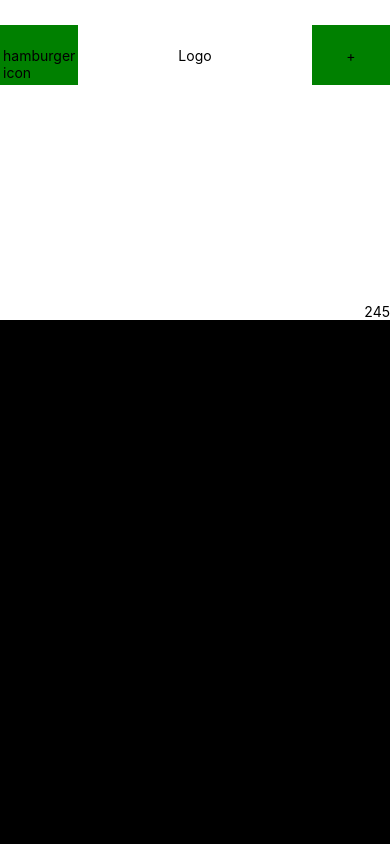
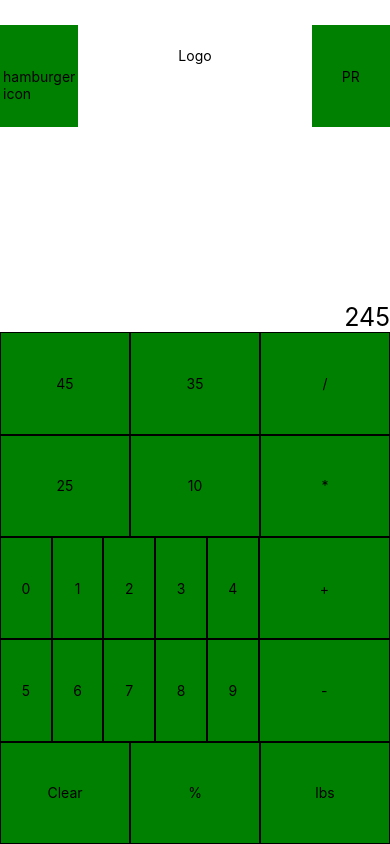
Before and after one commit to dshrops1/Liftulator, a React Native app: screen / in a window 390 px wide. Built offline with nearby package versions, Linux system fonts and the light colour scheme.

Commit message:
implemented first round of basic ui without functionality, needs to be refactored and formatted

```diff
--- a/App.js
+++ b/App.js
@@ -1,43 +1,308 @@
 import React from 'react';
-import { StyleSheet, Text, View, Button , Alert, TouchableOpacity} from 'react-native';
+import { StyleSheet, Text, View,  Alert, TouchableOpacity} from 'react-native';
 
 export default class App extends React.Component {
   render() {
     return (
 
+    // Top container for calculator veiw
     <View style={styles.topContainer}>
 
         {/*this is our nav bar basically*/}
-      <View style={styles.container}>
+      <View style={styles.navContainer}>
+
+          {/*hamburger button will change the view to a navigation pane*/}
           <TouchableOpacity
               style={styles.navButtons}
               onPress={()=> Alert.alert("this is navigation")}
           >
               <Text> hamburger icon </Text>
+
           </TouchableOpacity>
 
+          {/*here is were our logo will go */}
           <View style={styles.logoContainer}>
 
           <Text style={styles.logoSpace}>Logo</Text>
 
           </View>
 
+            {/*allows user to quickly add new PR to common lift maybe using some sort of alert with inputs*/}
           <TouchableOpacity
               style={styles.navButtons}
               onPress={()=> Alert.alert("this is adding new PR")}
           >
-              <Text> + </Text>
+              <Text> PR </Text>
           </TouchableOpacity>
       </View>
 
         {/*this is where numbers are calculated*/}
-        <View style={styles.testText}>
-             <Text>245</Text>
+        <View style={styles.calculateArea}>
+                {/*use state value inside of text thus a calculated value*/}
+                {/*maybe add style so numbers are bigger and bold*/}
+             <Text style={styles.numberStyle}>245</Text>
         </View>
 
-        <View style={styles.calculatorButtons}>
+
+        {/*this is the flex container for all the main calculator buttons*/}
+        <View style={styles.calculatorButtonsFlex}>
+
+            {/*45lbs or 25kgs*/}
+            <TouchableOpacity
+                style={styles.calcButtonsMain}
+                onPress={()=> Alert.alert("this is either 45 or 25kg")}
+            >
+                {/*text will also be based of state thus a calculated value*/}
+                <Text>
+                    45
+                </Text>
+            </TouchableOpacity>
+
+            {/*35lbs or 20kgs */}
+            <TouchableOpacity
+                style={styles.calcButtonsMain}
+                onPress={()=> Alert.alert("this is either 35lbs or 20kg")}
+            >
+                <Text>
+                    35
+                </Text>
+
+            </TouchableOpacity>
+
+            {/*division */}
+            <TouchableOpacity
+                style={styles.calcButtonsMain}
+                onPress={()=> Alert.alert("will divide calculated value by value typed after")}
+            >
+                <Text>
+                    /
+                </Text>
+
+            </TouchableOpacity>
+
+
 
         </View>
+
+
+        {/*second row of main buttons*/}
+        <View style={styles.calculatorButtonsFlex}>
+
+            {/*25lbs or 15kgs*/}
+            <TouchableOpacity
+                style={styles.calcButtonsMain}
+                onPress={()=> Alert.alert("this is either 25lbs or 15kg")}
+            >
+                {/*text will also be based of state thus a calculated value*/}
+                <Text>
+                    25
+                </Text>
+            </TouchableOpacity>
+
+            {/*10lbs or 10kgs */}
+            <TouchableOpacity
+                style={styles.calcButtonsMain}
+                onPress={()=> Alert.alert("this will be 10lb and kgs")}
+            >
+                <Text>
+                    10
+                </Text>
+
+            </TouchableOpacity>
+
+            {/*multiplication*/}
+            <TouchableOpacity
+                style={styles.calcButtonsMain}
+                onPress={()=> Alert.alert("will multiple the current value by followed value")}
+            >
+                <Text>
+                    *
+                </Text>
+
+            </TouchableOpacity>
+
+
+        </View>
+
+
+        {/*calculator number pad*/}
+        <View style={styles.calculatorButtonsFlex}>
+
+
+            <TouchableOpacity
+                style={styles.calcButtonsSmall}
+                onPress={()=> Alert.alert("value 0")}
+            >
+                {/*text will also be based of state thus a calculated value*/}
+                <Text>
+                    0
+                </Text>
+            </TouchableOpacity>
+
+
+            <TouchableOpacity
+                style={styles.calcButtonsSmall}
+                onPress={()=> Alert.alert("value 1")}
+            >
+                <Text>
+                    1
+                </Text>
+
+            </TouchableOpacity>
+
+
+            <TouchableOpacity
+                style={styles.calcButtonsSmall}
+                onPress={()=> Alert.alert("value 2")}
+            >
+                <Text>
+                    2
+                </Text>
+
+            </TouchableOpacity>
+
+            <TouchableOpacity
+                style={styles.calcButtonsSmall}
+                onPress={()=> Alert.alert("value 3")}
+            >
+                <Text>
+                    3
+                </Text>
+
+            </TouchableOpacity>
+
+            <TouchableOpacity
+                style={styles.calcButtonsSmall}
+                onPress={()=> Alert.alert("value 4")}
+            >
+                <Text>
+                    4
+                </Text>
+
+            </TouchableOpacity>
+
+            <TouchableOpacity
+                style={styles.calcButtonsOperators}
+                onPress={()=> Alert.alert("will add next value to current value ")}
+            >
+                <Text>
+                    +
+                </Text>
+
+            </TouchableOpacity>
+
+
+        </View>
+
+        {/*second part of calculator number pad */}
+        <View style={styles.calculatorButtonsFlex}>
+
+
+            <TouchableOpacity
+                style={styles.calcButtonsSmall}
+                onPress={()=> Alert.alert("value 5 ")}
+            >
+                {/*text will also be based of state thus a calculated value*/}
+                <Text>
+                    5
+                </Text>
+            </TouchableOpacity>
+
+
+            <TouchableOpacity
+                style={styles.calcButtonsSmall}
+                onPress={()=> Alert.alert("value 6")}
+            >
+                <Text>
+                    6
+                </Text>
+
+            </TouchableOpacity>
+
+
+            <TouchableOpacity
+                style={styles.calcButtonsSmall}
+                onPress={()=> Alert.alert("value 7")}
+            >
+                <Text>
+                    7
+                </Text>
+
+            </TouchableOpacity>
+
+            <TouchableOpacity
+                style={styles.calcButtonsSmall}
+                onPress={()=> Alert.alert("value 8")}
+            >
+                <Text>
+                    8
+                </Text>
+
+            </TouchableOpacity>
+
+            <TouchableOpacity
+                style={styles.calcButtonsSmall}
+                onPress={()=> Alert.alert("value of 9")}
+            >
+                <Text>
+                    9
+                </Text>
+
+            </TouchableOpacity>
+
+            <TouchableOpacity
+                style={styles.calcButtonsOperators}
+                onPress={()=> Alert.alert("will minus the next typed value from current value")}
+            >
+                <Text>
+                    -
+                </Text>
+
+            </TouchableOpacity>
+
+
+        </View>
+
+
+        <View style={styles.calculatorButtonsFlex}>
+
+            {/*clear button*/}
+            <TouchableOpacity
+                style={styles.calcButtonsSmall}
+                onPress={()=> Alert.alert("will clear value from our store to 0")}
+            >
+                <Text>
+                    Clear
+                </Text>
+
+            </TouchableOpacity>
+
+            {/*percent button*/}
+            <TouchableOpacity
+                style={styles.calcButtonsSmall}
+                onPress={()=> Alert.alert("will take percentage from next value and current value ex: if current value is 100 and next value after % is 10 then new current value will be 10")}
+            >
+                <Text>
+                    %
+                </Text>
+
+            </TouchableOpacity>
+
+            {/*pounds to kgs and vice versa*/}
+            <TouchableOpacity
+                style={styles.calcButtonsSmall}
+                onPress={()=> Alert.alert("will switch values between kgs and lbs")}
+            >
+
+                {/*will also be calculated value switching between lbs and kgs*/}
+                <Text>
+                    lbs
+                </Text>
+
+            </TouchableOpacity>
+
+        </View>
+
 
     </View>
 
@@ -59,7 +324,7 @@ const styles = StyleSheet.create({
   },
 
 
-    container: {
+    navContainer: {
     display: "flex",
     flex: 1,
     flexDirection: "row",
@@ -75,7 +340,6 @@ const styles = StyleSheet.create({
       padding: 10,
       justifyContent: "center",
       alignItems: "center",
-      height: 60,
       elevation: 200,
 
   },
@@ -100,16 +364,65 @@ const styles = StyleSheet.create({
 
   },
 
-  testText:{
-      flex: 3.5,
+  calculateArea:{
+      flex: 2,
       justifyContent: "flex-end",
-      alignItems: "flex-end"
+      alignItems: "flex-end",
 
   },
 
-  calculatorButtons:{
-      flex: 8,
-      backgroundColor: "black"
-  }
+  calculatorButtonsFlex:{
+      flex: 1,
+      display: "flex",
+      flexDirection: "row",
+
+
+  },
+
+    calcButtonsMain: {
+        flex: 2,
+        display: "flex",
+        backgroundColor: 'green',
+        padding: 0,
+        justifyContent: "center",
+        alignItems: "center",
+        elevation: 200,
+        borderColor: "black",
+        borderWidth: 1.5,
+
+
+    },
+
+    calcButtonsSmall: {
+        flex: 1,
+        display: "flex",
+        backgroundColor: 'green',
+        padding: 0,
+        justifyContent: "center",
+        alignItems: "center",
+        elevation: 200,
+        borderColor: "black",
+        borderWidth: 1.5,
+
+
+    },
+
+    calcButtonsOperators: {
+        flex: 2.6,
+        display: "flex",
+        backgroundColor: 'green',
+        padding: 0,
+        justifyContent: "center",
+        alignItems: "center",
+        elevation: 200,
+        borderColor: "black",
+        borderWidth: 1.5,
+
+
+    },
+
+    numberStyle: {
+      fontSize: 25,
+    }
 
 });
```
